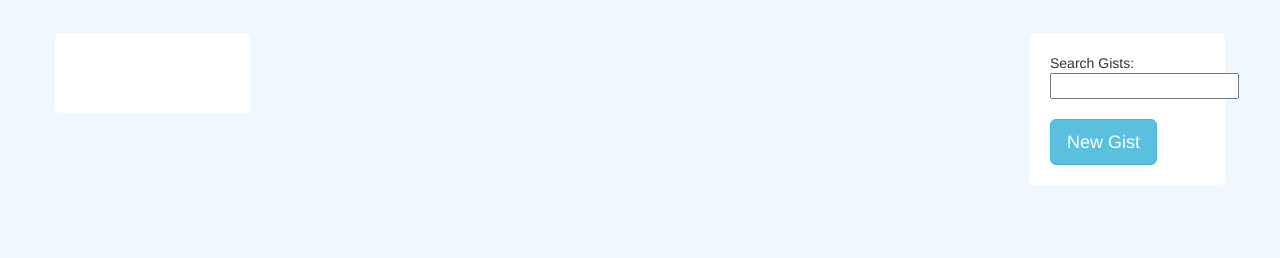
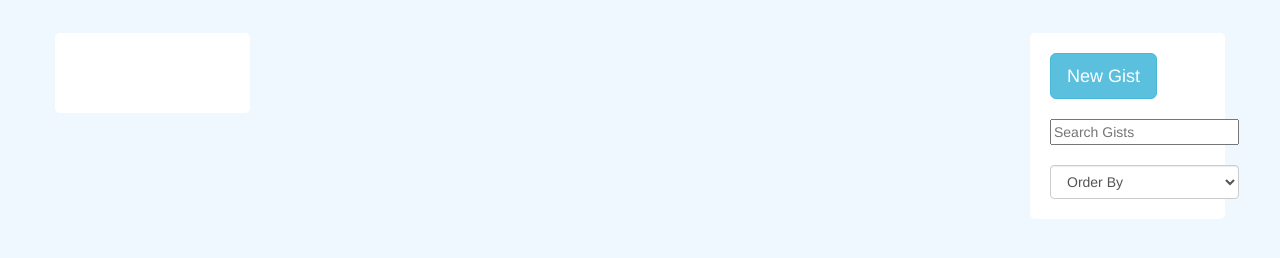
Before and after one commit to Zhyliana/ng-gist, a website: page index.html in a window 1280 px wide. Shown: the part 54-312 px from the top of the page. Drawn offline with nearby package versions, Linux system fonts and the light colour scheme; some packages are replaced by stand-ins of ours; no server answers.

Commit message:
Add OrderBy functionality

```diff
--- a/gists/gists.html
+++ b/gists/gists.html
@@ -1,16 +1,23 @@
 <user-card class="gistCard col-xs-2" gist="gists[0]"></user-card>
 
 <div class="col-xs-8">
-  <gist-card ng-repeat="gist in gists | filter: searchText" gist="gist"></gist-card>
+  <gist-card ng-repeat="gist in gists | filter: searchText | orderBy: orderParam" gist="gist"></gist-card>
 </div>
 
 <div class="gistCard col-xs-2">
 
-  <div>Search Gists:
-    <input type="text" ng-model="searchText">
+  <div>
+    <div class="btn btn-info btn-lg">
+      New Gist
+    </div>
+    <br><br>
+    <input type="text" placeholder="Search Gists" ng-model="searchText">
     <br><br>
 
-  <div class="btn btn-info btn-lg">
-    New Gist
-  </div>
+    <select class="form-control" ng-model="orderParam">
+      <option value="" selected="selected">Order By</option>
+      <option value="created_at">Created Date</option>
+      <option value="updated_at">Last Updated</option>
+    </select>
+
 </div>
```
